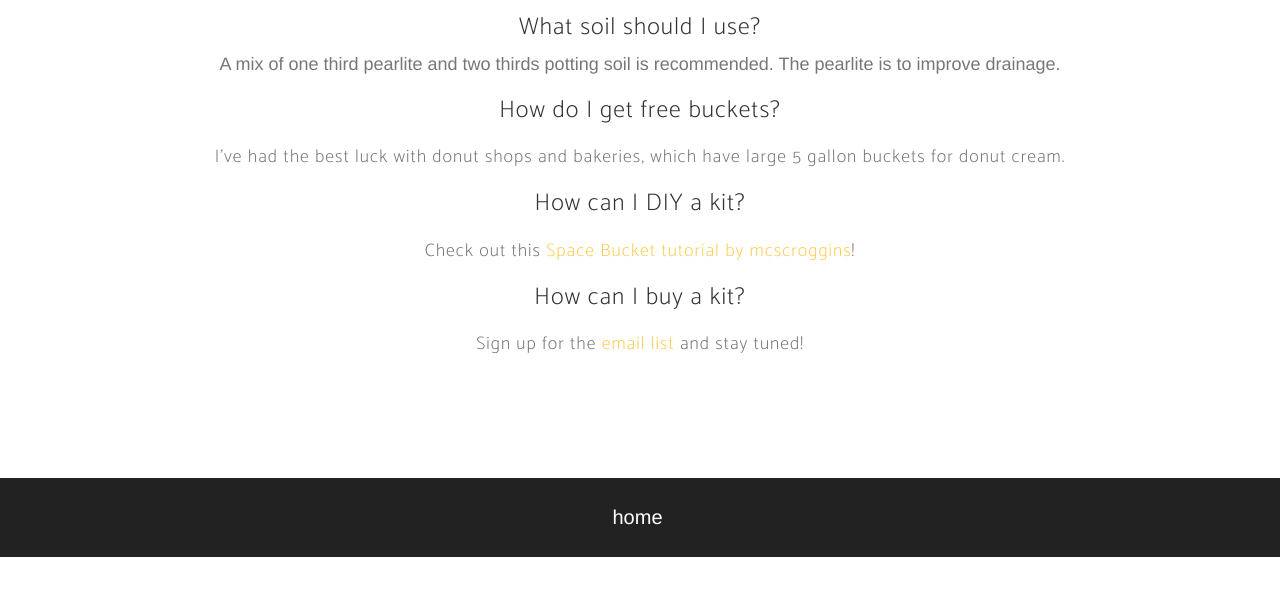
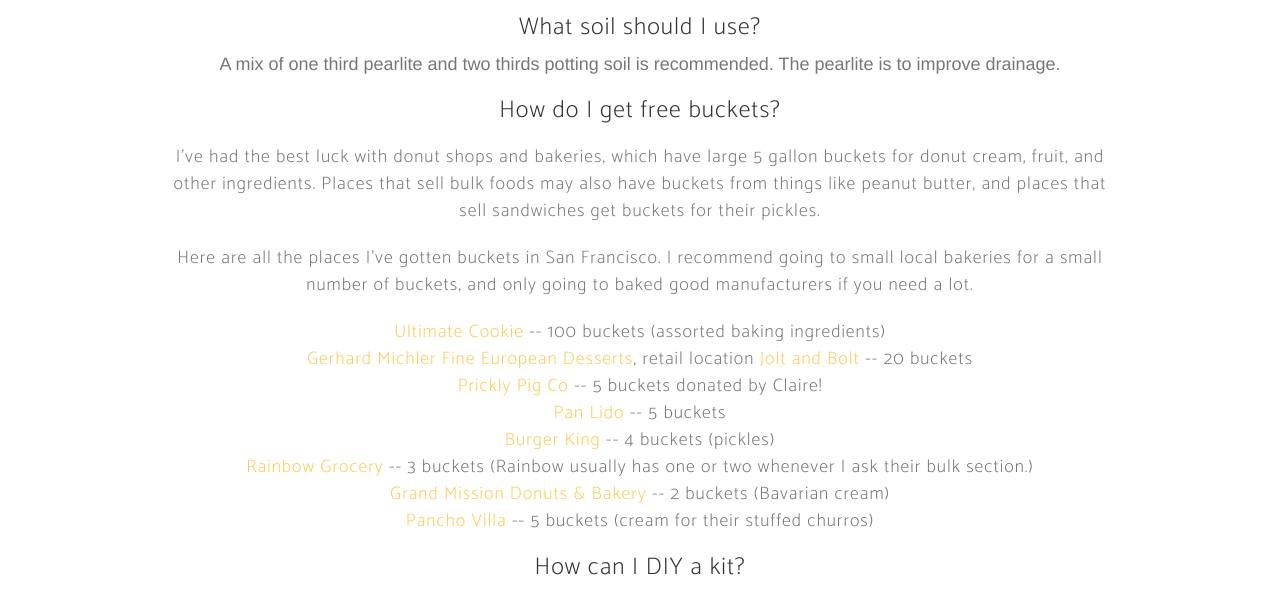
Before and after one commit to ruthgrace/growbucketlife, a website: page faq.html in a window 1280 px wide. Shown: the part 191-788 px from the top of the page. Drawn offline with nearby package versions, Linux system fonts and the light colour scheme; a web font is replaced by a local one.

Commit message:
add instructable links and update hot pepper pic

```diff
--- a/faq.html
+++ b/faq.html
@@ -47,9 +47,18 @@
                         <h3>What soil should I use?</h3>
                         <p class="text-muted">A mix of one third pearlite and two thirds potting soil is recommended. The pearlite is to improve drainage.</p>
                         <h3>How do I get free buckets?<h3>
-                        <p class="text-muted">I've had the best luck with donut shops and bakeries, which have large 5 gallon buckets for donut cream.</p>
+                        <p class="text-muted">I've had the best luck with donut shops and bakeries, which have large 5 gallon buckets for donut cream, fruit, and other ingredients. Places that sell bulk foods may also have buckets from things like peanut butter, and places that sell sandwiches get buckets for their pickles.</p>
+                        <p class="text-muted">Here are all the places I've gotten buckets in San Francisco. I recommend going to small local bakeries for a small number of buckets, and only going to baked good manufacturers if you need a lot.<br>
+                        <p class="text-muted"><a href="http://www.ultimatecookie.com/">Ultimate Cookie</a> -- 100 buckets (assorted baking ingredients)<br>
+                        <a href="http://gerhardmichler.com/">Gerhard Michler Fine European Desserts</a>, retail location <a href="http://www.gerhardmichler.com/purchase/joltnbolt.html">Jolt and Bolt</a> -- 20 buckets<br>
+                        <a href="http://www.pricklypigco.com/">Prickly Pig Co</a> -- 5 buckets donated by Claire!<br>
+                        <a href="https://www.yelp.com/biz/pan-lido-salvadoreno-san-francisco">Pan Lido</a> -- 5 buckets<br>
+                        <a href="http://www.bk.com/restaurants/ca/san-francisco/4780-mission-street-6414.html">Burger King</a> -- 4 buckets (pickles)<br>
+                        <a href="https://www.rainbow.coop/">Rainbow Grocery</a> -- 3 buckets (Rainbow usually has one or two whenever I ask their bulk section.)<br>
+                        <a href="https://www.yelp.com/biz/grand-mission-donuts-and-bakery-san-francisco">Grand Mission Donuts & Bakery</a> -- 2 buckets (Bavarian cream)<br>
+                        <a href="http://sfpanchovilla.com/">Pancho Villa</a> -- 5 buckets (cream for their stuffed churros)</p>
                         <h3>How can I DIY a kit?<h3>
-                        <p class="text-muted">Check out this <a href="http://imgur.com/a/XEfaB">Space Bucket tutorial by mcscroggins</a>!</p>
+                        <p class="text-muted">Check out <a href="https://www.instructables.com/id/Grow-Anything-Grow-Bucket-for-50">my instructable</a>!</p>
                         <h3>How can I buy a kit?<h3>
                         <p class="text-muted">Sign up for the <a href="http://growbucket.life/#subscribe">email list</a> and stay tuned!</p>
                 </div>
```
Also changed, not shown: index.html (+27 -0 lines), img/bucket.jpg.
